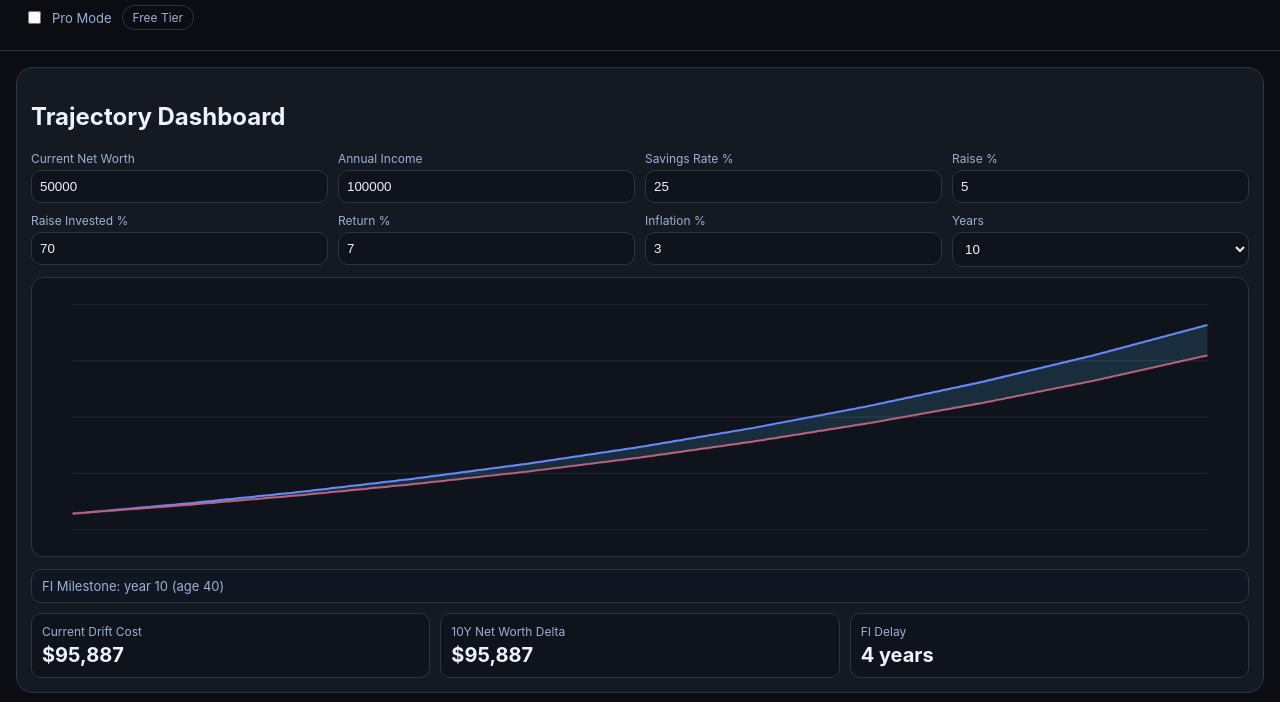
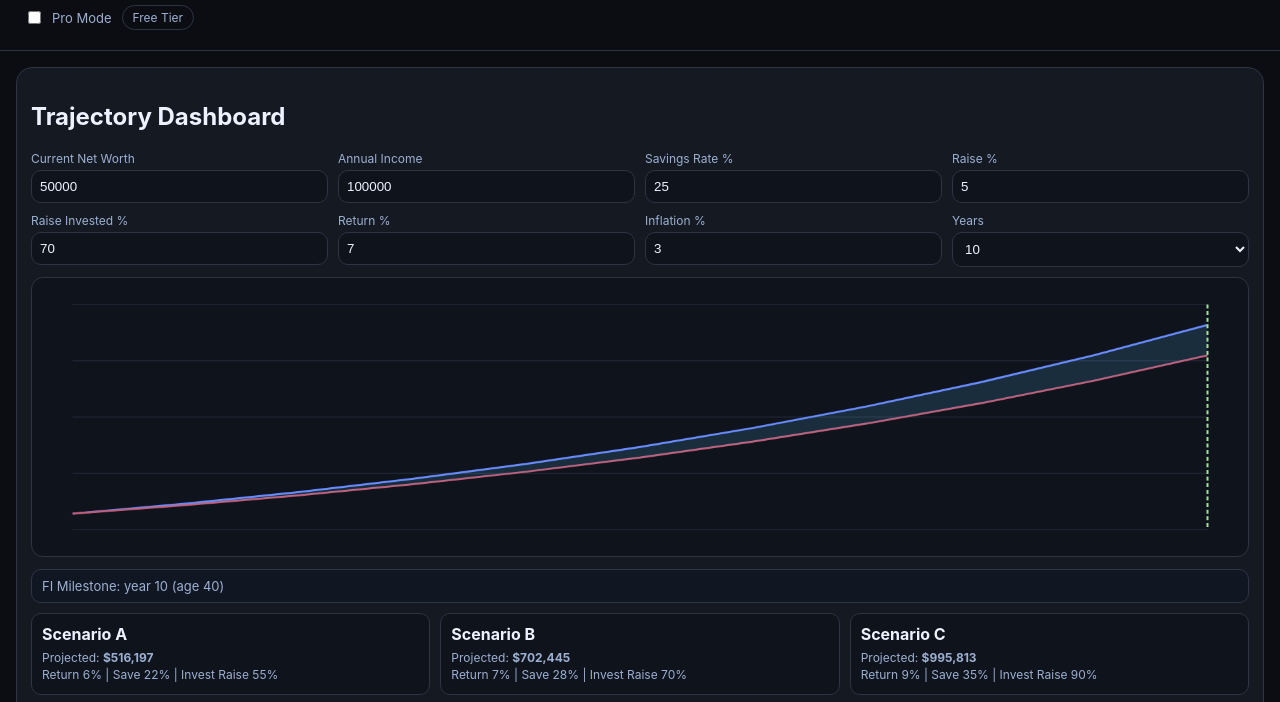
Before and after one commit to GabeTHEGreat777/Project-App-Finance, a plain HTML site: page index.html in a window 1280 px wide. Shown: the part 94-796 px from the top of the page. Drawn offline with nearby package versions, Linux system fonts and the light colour scheme.

Commit message:
feat: add scenario cards, chart FI marker line, and CSV export

```diff
--- a/app.js
+++ b/app.js
@@ -8,6 +8,7 @@ $('loadProfile')?.addEventListener('click', loadProfile);
 $('renameProfile')?.addEventListener('click', renameProfile);
 $('deleteProfile')?.addEventListener('click', deleteProfile);
 $('exportPdf')?.addEventListener('click', exportPdfReport);
+$('exportCsv')?.addEventListener('click', exportCsv);
 $('proMode')?.addEventListener('change', applyProMode);
 
 function currency(n){return `$${Math.round(n).toLocaleString()}`}
@@ -37,7 +38,7 @@ function project({years,nw,income,saveRate,raisePct,raiseInvestPct,ret,infl,taxD
   return {d,l};
 }
 
-function drawTwoLineChart(canvasId,d,l,colorA='#6a88ff',colorB='#c35c76'){
+function drawTwoLineChart(canvasId,d,l,colorA='#6a88ff',colorB='#c35c76', milestoneIndex=-1){
   const c=$(canvasId),ctx=c.getContext('2d');
   const w=c.width,h=c.height,p=40;
   ctx.clearRect(0,0,w,h);
@@ -55,6 +56,18 @@ function drawTwoLineChart(canvasId,d,l,colorA='#6a88ff',colorB='#c35c76'){
   d.forEach((v,i)=> i===0?ctx.moveTo(x(i),y(v)):ctx.lineTo(x(i),y(v)));
   for(let i=l.length-1;i>=0;i--) ctx.lineTo(x(i),y(l[i]));
   ctx.closePath(); ctx.fillStyle='rgba(92,195,255,0.15)'; ctx.fill();
+
+  if(milestoneIndex >= 0){
+    const xx = x(milestoneIndex);
+    ctx.beginPath();
+    ctx.moveTo(xx, p);
+    ctx.lineTo(xx, h-p);
+    ctx.strokeStyle='#9ee493';
+    ctx.lineWidth=2;
+    ctx.setLineDash([6,4]);
+    ctx.stroke();
+    ctx.setLineDash([]);
+  }
 }
 
 function drawScenarioChart(series){
@@ -258,12 +271,27 @@ function exportPdfReport(){
   $('profileStatus').textContent='Exported Wealth Projection Report PDF.';
 }
 
+function exportCsv(){
+  const b=baseInputs();
+  const years=b.years;
+  const r=project({...b});
+  const rows=['year,disciplined,lifestyleDrift'];
+  for(let i=0;i<=years;i++) rows.push(`${i},${Math.round(r.d[i])},${Math.round(r.l[i])}`);
+  const csv=rows.join('\n');
+  const blob=new Blob([csv],{type:'text/csv;charset=utf-8;'});
+  const a=document.createElement('a');
+  a.href=URL.createObjectURL(blob);
+  a.download='wealtharc-trajectory.csv';
+  a.click();
+  URL.revokeObjectURL(a.href);
+  $('profileStatus').textContent='Exported CSV trajectory file.';
+}
+
 function render(){
   const b=baseInputs();
   const wr=+$('wr').value||4;
 
   const {d,l}=project({...b});
-  drawTwoLineChart('chart',d,l);
 
   const driftCost = d[d.length-1]-l[l.length-1];
   $('driftCost').textContent=currency(driftCost);
@@ -282,6 +310,7 @@ function render(){
   $('yearsRemain').textContent= fiIndex===-1 ? '>10' : String(fiIndex);
   $('fiCountdown').textContent = fiIndex===-1 ? 'Beyond model horizon' : `${fiIndex}y to freedom`;
   $('milestoneLine').textContent = fiIndex===-1 ? 'FI Milestone: beyond current horizon' : `FI Milestone: year ${fiIndex} (age ${currAge+fiIndex})`;
+  drawTwoLineChart('chart',d,l,'#6a88ff','#c35c76',fiIndex);
 
   const sb=+$('spendBefore').value||0,sa=+$('spendAfter').value||0;
   const monthlyCreep=Math.max(0,sa-sb);
@@ -300,6 +329,15 @@ function render(){
     {name:'B',values:sB,color:'#5cc3ff'},
     {name:'C',values:sC,color:'#9ee493'},
   ]);
+
+  const cards = $('scenarioCards');
+  if(cards){
+    cards.innerHTML = [
+      {n:'A',v:sA[sA.length-1],r:$('retA').value,s:$('saveA').value,i:$('investA').value},
+      {n:'B',v:sB[sB.length-1],r:$('retB').value,s:$('saveB').value,i:$('investB').value},
+      {n:'C',v:sC[sC.length-1],r:$('retC').value,s:$('saveC').value,i:$('investC').value},
+    ].map(x=>`<div class="scenario-card"><h4>Scenario ${x.n}</h4><p>Projected: <strong>${currency(x.v)}</strong></p><p>Return ${x.r}% | Save ${x.s}% | Invest Raise ${x.i}%</p></div>`).join('');
+  }
 }
 
 function runMonteCarlo(){
--- a/index.html
+++ b/index.html
@@ -37,6 +37,7 @@
       </div>
       <canvas id="chart" width="1200" height="420"></canvas>
       <div id="milestoneLine" class="milestone-line">FI Milestone: --</div>
+      <div id="scenarioCards" class="scenario-cards"></div>
       <div class="metrics">
         <div><span>Current Drift Cost</span><strong id="driftCost">$0</strong></div>
         <div><span>10Y Net Worth Delta</span><strong id="delta10">$0</strong></div>
@@ -133,6 +134,7 @@
       <div class="row">
         <label><button id="renameProfile" type="button">Rename Selected</button></label>
         <label><button id="deleteProfile" type="button">Delete Selected</button></label>
+        <label><button id="exportCsv" type="button">Export CSV</button></label>
       </div>
       <p id="profileStatus">No profiles saved yet.</p>
     </section>
--- a/styles.css
+++ b/styles.css
@@ -11,6 +11,9 @@ input,select,button{background:#0f131c;color:var(--txt);border:1px solid var(--l
 button{cursor:pointer;font-weight:700}
 canvas{width:100%;height:280px;background:#0f131c;border:1px solid var(--line);border-radius:12px}
 .milestone-line{margin-top:8px;padding:8px 10px;border:1px solid var(--line);border-radius:10px;background:#101723;color:var(--muted);font-size:13px}
+.scenario-cards{margin-top:10px;display:grid;grid-template-columns:repeat(3,minmax(0,1fr));gap:10px}
+.scenario-card{background:#0f131c;border:1px solid var(--line);border-radius:10px;padding:10px}
+.scenario-card h4{margin:0 0 6px}.scenario-card p{margin:2px 0;color:var(--muted);font-size:12px}
 .metrics{display:grid;grid-template-columns:repeat(3,minmax(0,1fr));gap:10px;margin-top:10px}
 .metrics div{background:#0f131c;border:1px solid var(--line);padding:10px;border-radius:10px}
 .metrics span{display:block;font-size:12px;color:var(--muted);margin-bottom:4px}
@@ -19,5 +22,5 @@ canvas{width:100%;height:280px;background:#0f131c;border:1px solid var(--line);b
 .pro-locked{opacity:.45;position:relative;pointer-events:none}
 .pro-locked::after{content:'Pro Feature';position:absolute;top:10px;right:10px;background:#1b2230;border:1px solid var(--line);padding:4px 8px;border-radius:8px;font-size:12px;color:var(--txt)}
 
-@media(max-width:900px){.row{grid-template-columns:1fr 1fr}.grid2{grid-template-columns:1fr}.metrics{grid-template-columns:1fr}}
+@media(max-width:900px){.row{grid-template-columns:1fr 1fr}.grid2{grid-template-columns:1fr}.metrics{grid-template-columns:1fr}.scenario-cards{grid-template-columns:1fr}}
 @media(max-width:560px){.top{padding:14px}.wrap{padding:10px}.card{padding:10px}}
```
Also changed, not shown: README.md.
